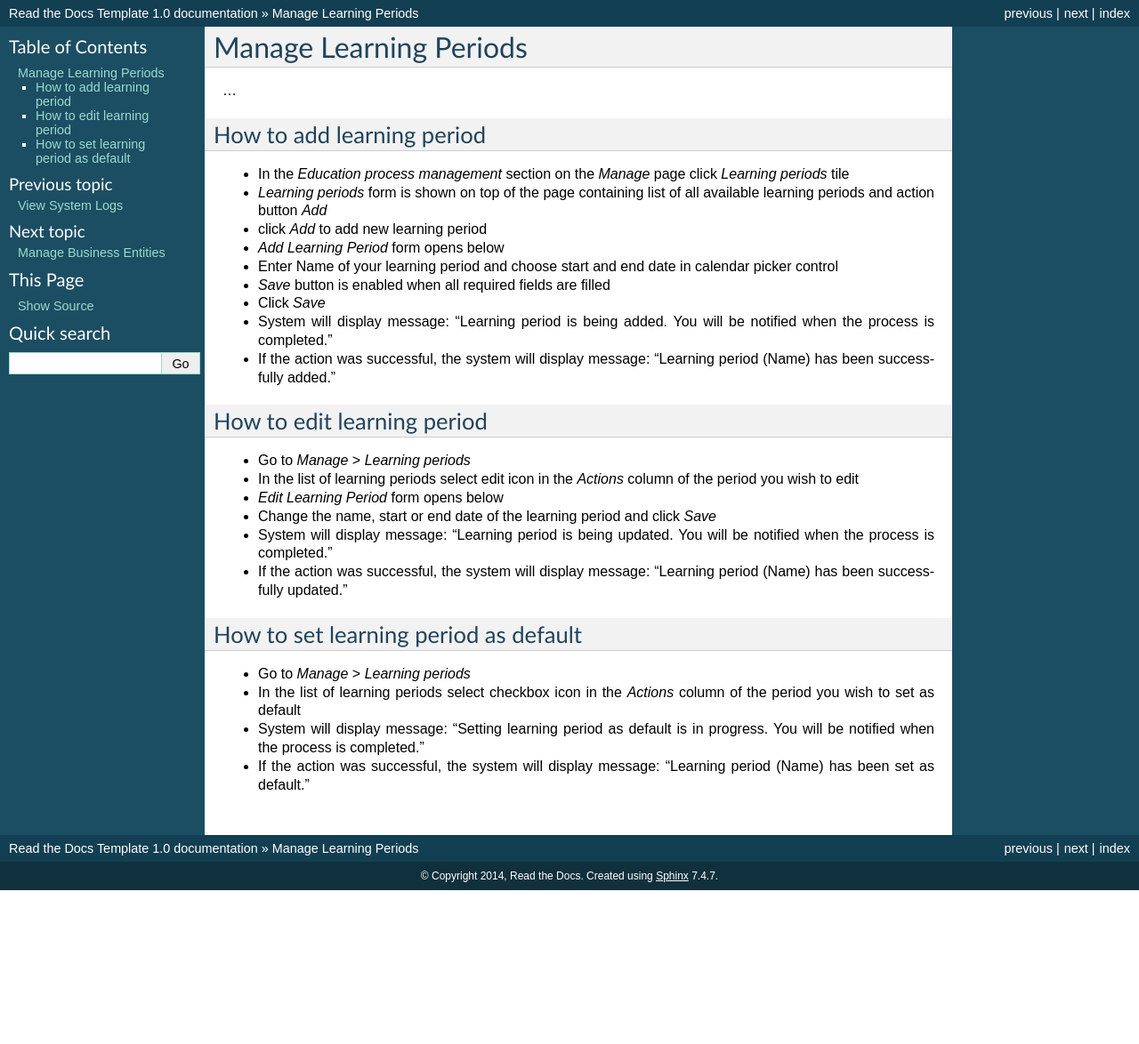
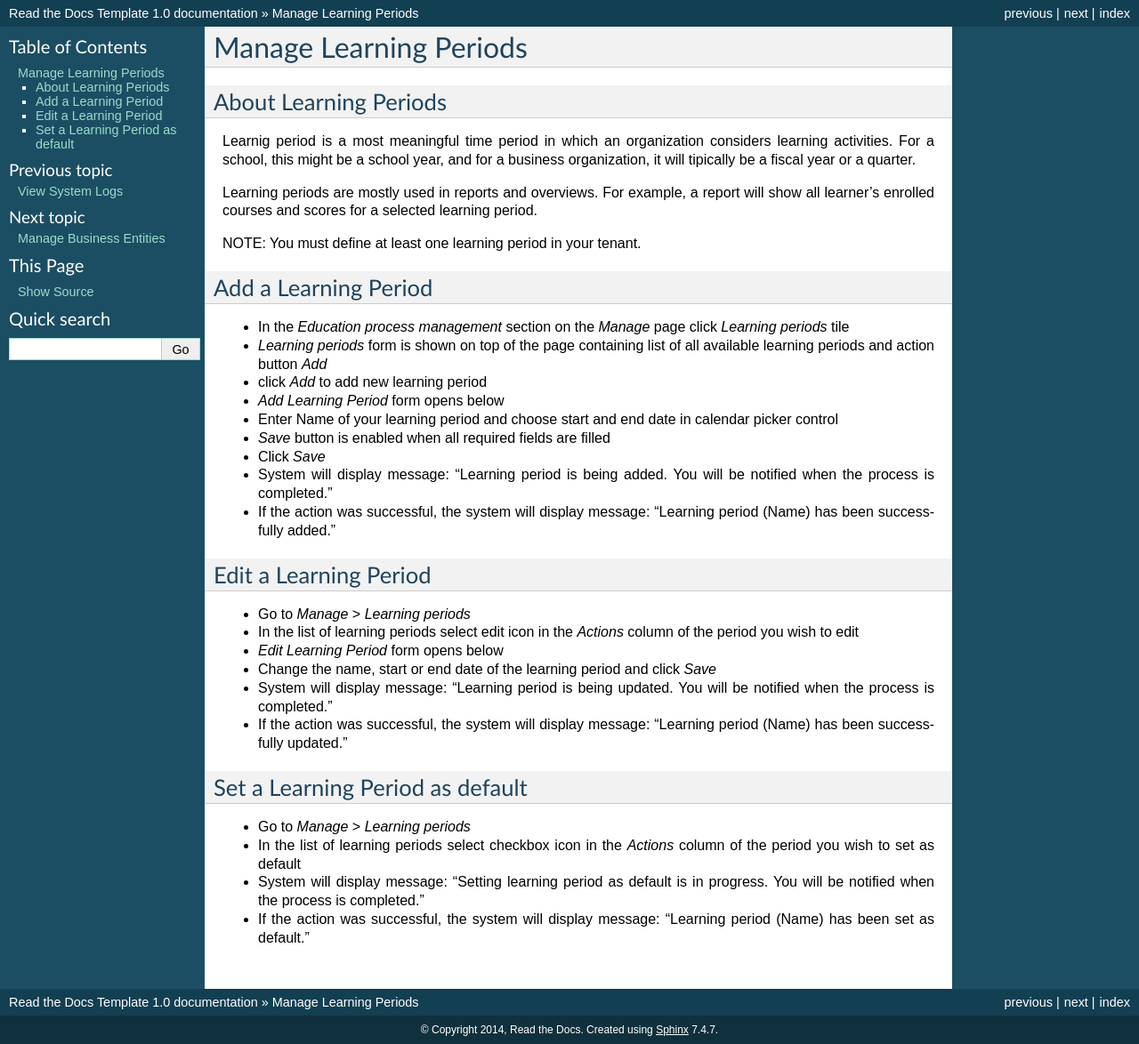
Before and after one commit to pslisko/performa365docs, a Sphinx documentation site: the page built from docs/howto/manage_learning_periods.rst, in a window 1280 px wide. Shown: the whole page at 89% size. Built offline with Sphinx 7.4.7, drawn with Linux system fonts in a browser that asks for light colours; pages that are not in the unit, such as notebooks, are missing from menus; before the commit the page ends 1001 px from its top, so only the background shows below that.

Commit message:
Update manage_learning_periods.rst

```diff
--- a/docs/howto/manage_learning_periods.rst
+++ b/docs/howto/manage_learning_periods.rst
@@ -1,9 +1,15 @@
 Manage Learning Periods
 =======================
 
-...
+About Learning Periods
+^^^^^^^^^^^^^^^^^^^^^^^^^^^
+Learnig period is a most meaningful time period in which an organization considers learning activities. For a school, this might be a school year, and for a business organization, it will tipically be a fiscal year or a quarter.
 
-How to add learning period
+Learning periods are mostly used in reports and overviews. For example, a report will show all learner's enrolled courses and scores for a selected learning period.
+
+NOTE: You must define at least one learning period in your tenant.
+
+Add a Learning Period
 ^^^^^^^^^^^^^^^^^^^^^^^^^^^
 - In the *Education process management* section on the *Manage* page click *Learning periods* tile
 - *Learning periods* form is shown on top of the page containing list of all available learning periods and action button *Add*
@@ -15,7 +21,7 @@ How to add learning period
 - System will display message: "Learning period is being added. You will be notified when the process is completed."
 - If the action was successful, the system will display message: "Learning period (Name) has been successfully added."
 
-How to edit learning period
+Edit a Learning Period
 ^^^^^^^^^^^^^^^^^^^^^^^^^^^
 
 - Go to *Manage* > *Learning periods*
@@ -25,7 +31,7 @@ How to edit learning period
 - System will display message: "Learning period is being updated. You will be notified when the process is completed."
 - If the action was successful, the system will display message: "Learning period (Name) has been successfully updated."
 
-How to set learning period as default
+Set a Learning Period as default
 ^^^^^^^^^^^^^^^^^^^^^^^^^^^
 
 - Go to *Manage* > *Learning periods*
```
